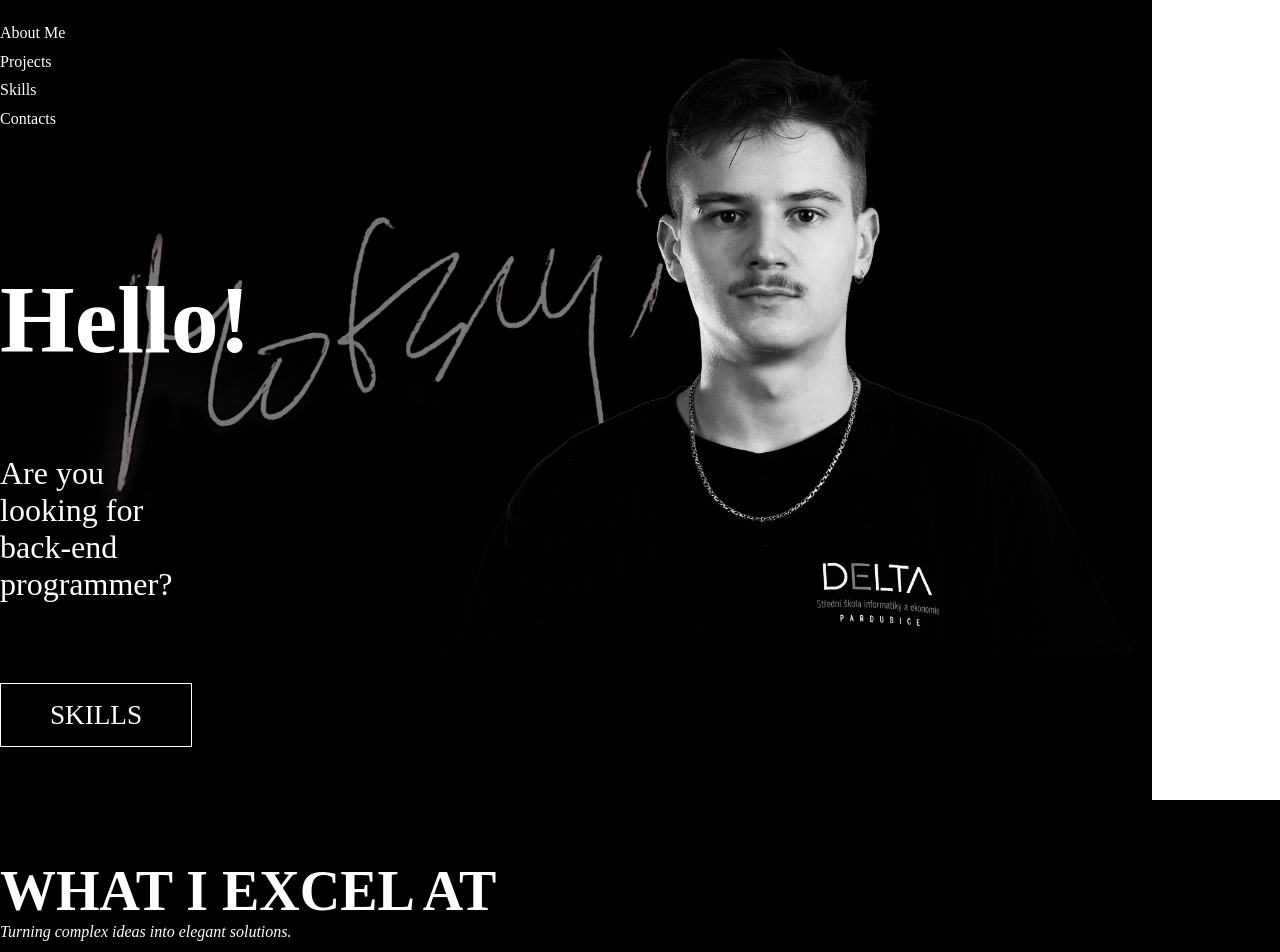
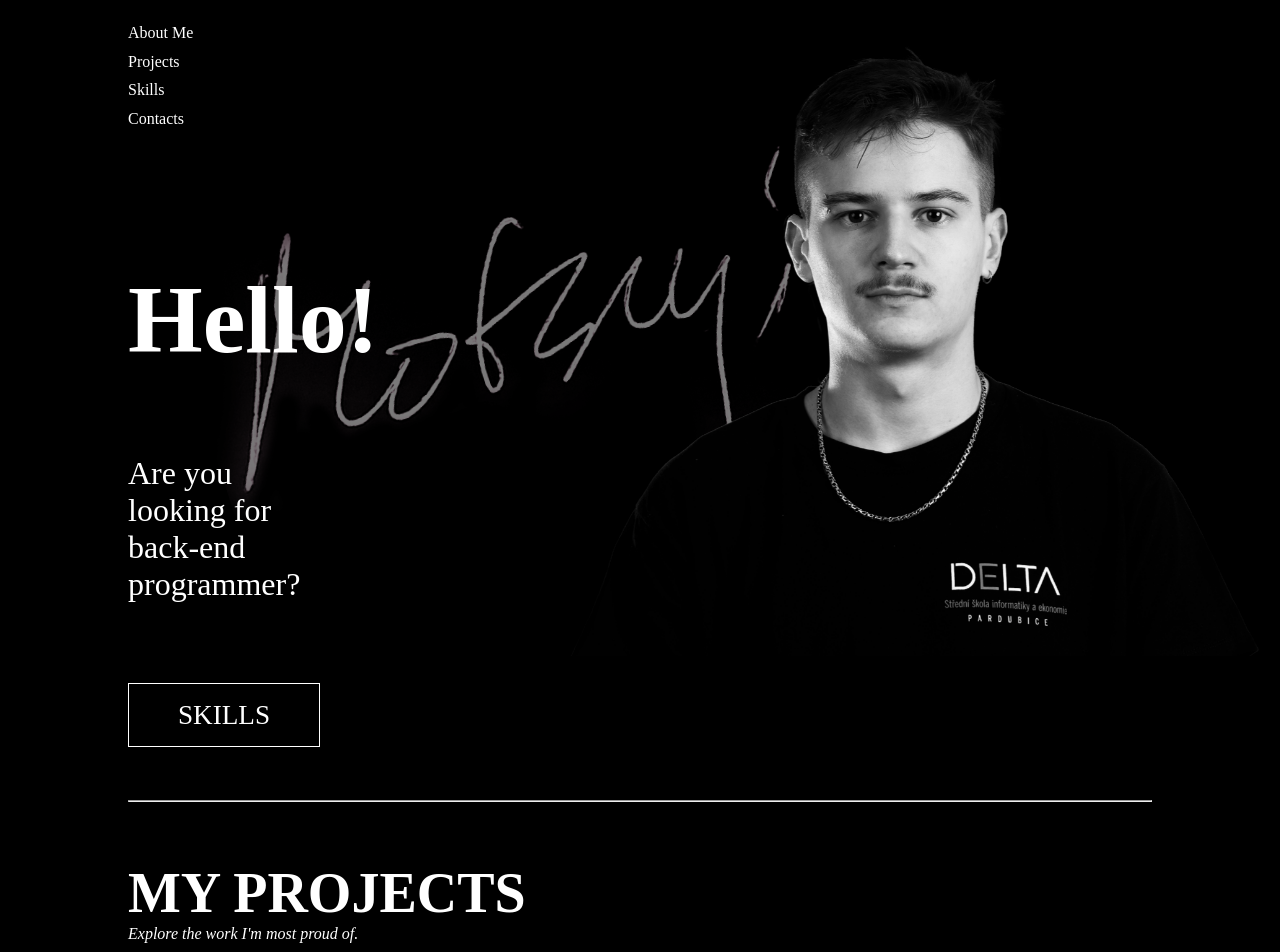
Before and after one commit to poproshaikin/portfolio, a React (Create React App) app: page / in a window 1280 px wide. Shown: the top 952 px of the page. Built offline with nearby package versions, Linux system fonts and the light colour scheme.

Commit message:
import aos library, add separating lines, minor style changings

```diff
--- a/src/App.css
+++ b/src/App.css
@@ -1,3 +1,7 @@
+html {
+    scroll-behavior: smooth;
+}
+
 main {
     display: flex;
     flex-direction: column;
@@ -6,3 +10,24 @@ main {
 body::-webkit-scrollbar {
     display: none;
 }
+
+#home-cnt {
+    background-color: black;
+    padding: 0 10vw;
+    box-sizing: border-box;
+}
+
+.separating-line {
+    height: 1px;
+}
+
+.hidden {
+    opacity: 0;
+    transform: translateX(-10000px);
+    transition: opacity 3s ease-out, transform 3s ease-out;
+}
+
+.visible {
+    opacity: 1;
+    transform: translateX(0);
+}
--- a/src/App.jsx
+++ b/src/App.jsx
@@ -1,23 +1,37 @@
 import "./App.css"
 import AboutMePage from "./Pages/AboutMePage";
 import SkillsPage from "./Pages/SkillsPage";
+import ProjectsPage from "./Pages/ProjectsPage";
 import ContactsPage from "./Pages/ContactsPage";
-import {Route, Router, Routes} from "react-router-dom";
+import {BrowserRouter, Route, Router, Routes} from "react-router-dom";
+import AOS from 'aos'
+import 'aos/dist/aos.css'
+
+AOS.init({
+    duration: 1000,
+    offset: 300
+});
 
 export default function App() {
+
     return (
         <main>
-            <Router location='/' navigator='/'>
+            <BrowserRouter location='/' navigator='/'>
                 <Routes>
                     <Route path='/' element={
-                        <div>
+                        <div id='home-cnt'>
                             <AboutMePage/>
+                            <hr className='separating-line' data-aos='fade-up' />
+                            <ProjectsPage/>
+                            <hr className='separating-line' data-aos='fade-up' />
                             <SkillsPage/>
+                            <hr className="separating-line" data-aos='fade-up' />
                             <ContactsPage/>
-                        </div>}
+                        </div>
+                    }
                     />
                 </Routes>
-            </Router>
+            </BrowserRouter>
         </main>
     )
 }
```
